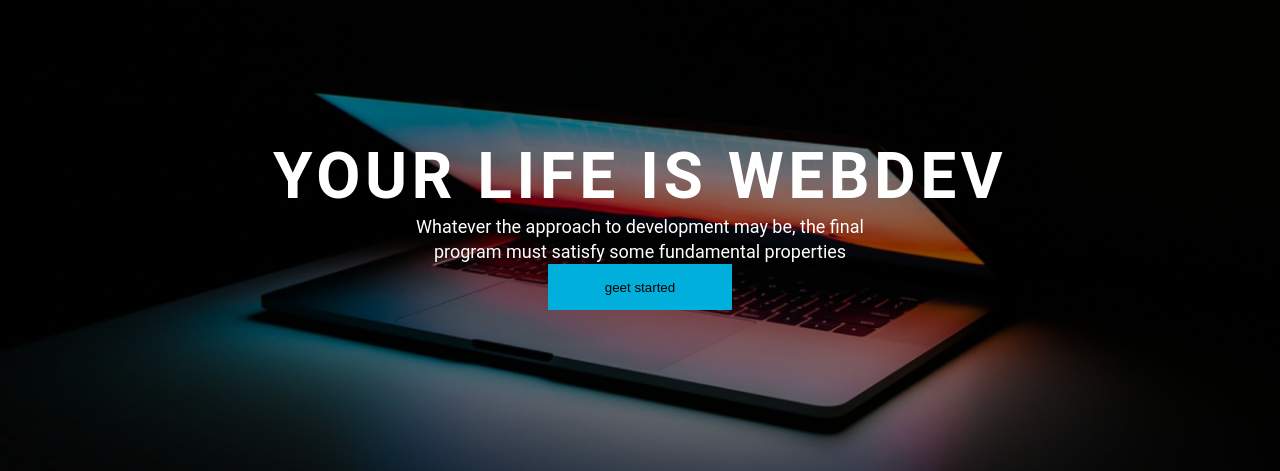
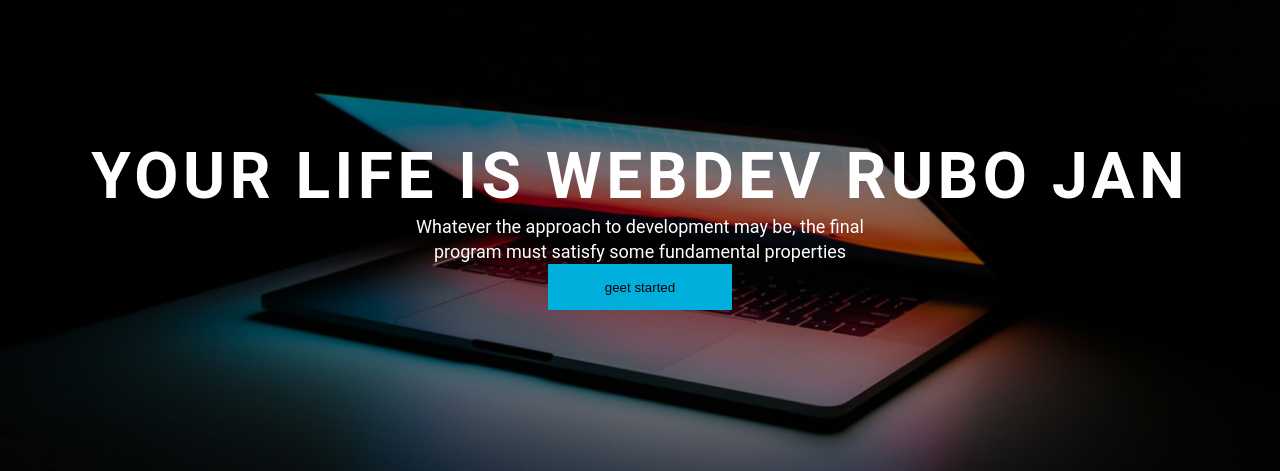
Before and after one commit to Saponjyan-Ruben/first-project, a plain HTML site: page index.html in a window 1280 px wide. Shown: the part 92-563 px from the top of the page. Drawn offline with Linux system fonts and the light colour scheme.

Commit message:
some change

```diff
--- a/index.html
+++ b/index.html
@@ -16,7 +16,7 @@
             <a href="#">FAQ</a>
         </div>
         <div class="title">
-            <h1> your life is WebDev</h1>
+            <h1> your life is WebDev Rubo jan</h1>
         </div>
         <div class="text">
             <p>Whatever the approach to development may be, the final<br> program must satisfy some fundamental properties
```
